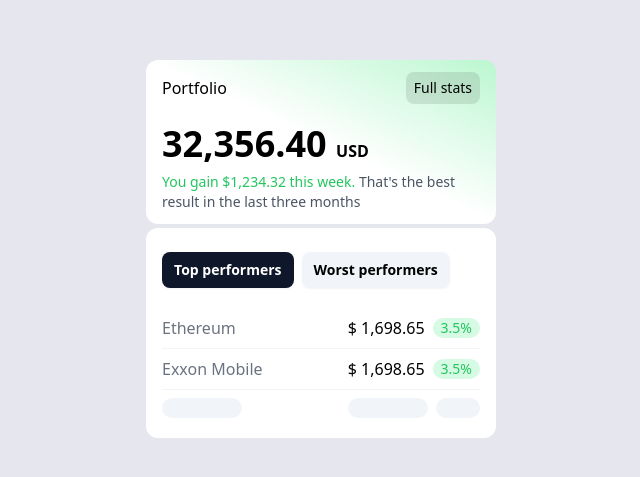
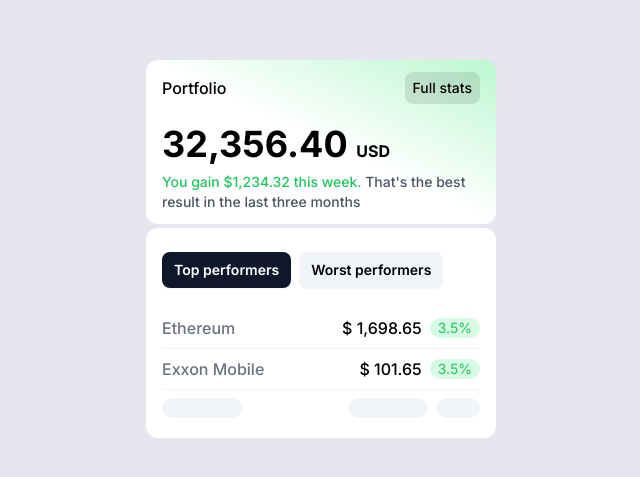
Before and after one commit to nakel-ola/tailwindcss-components-html, a plain HTML site: page stats_card/index.html in a window 1280 px wide. Shown: the part 151-628 px from the top of the page, without its empty margins (319-959 px from the left). Drawn offline with nearby package versions, Linux system fonts and the light colour scheme.

Commit message:
added font to stats_card

```diff
--- a/stats_card/index.html
+++ b/stats_card/index.html
@@ -5,6 +5,14 @@
     <meta name="viewport" content="width=device-width, initial-scale=1.0" />
     <title>Stats Card</title>
     <script src="https://cdn.tailwindcss.com"></script>
+    <link rel="preconnect" href="https://fonts.googleapis.com">
+    <link rel="preconnect" href="https://fonts.gstatic.com" crossorigin />
+    <link href="https://fonts.googleapis.com/css2?family=Inter:wght@400;500;600;700&display=swap" rel="stylesheet" />
+    <style>
+      body {
+        font-family: 'Inter', sans-serif;
+      }
+    </style>
   </head>
 
   <body class="h-screen grid place-items-center bg-[#E6E6EF]">
@@ -15,7 +23,7 @@
         <div class="mb-5 flex items-center justify-between">
           <p class="font-medium text-black">Portfolio</p>
 
-          <span class="bg-black/10 px-2 py-1.5 rounded-lg">
+          <span class="bg-black/10 px-2 py-1.5 rounded-lg cursor-pointer">
             <p class="text-sm font-medium text-black">Full stats</p>
           </span>
         </div>
@@ -62,7 +70,7 @@
             <p class="font-medium text-gray-500">Exxon Mobile</p>
 
             <div class="flex items-center space-x-2">
-              <p class="font-medium text-black">$ 1,698.65</p>
+              <p class="font-medium text-black">$ 101.65</p>
 
               <span class="bg-green-200/60 px-2 rounded-full">
                 <p class="text-green-500 text-sm">3.5%</p>
```
